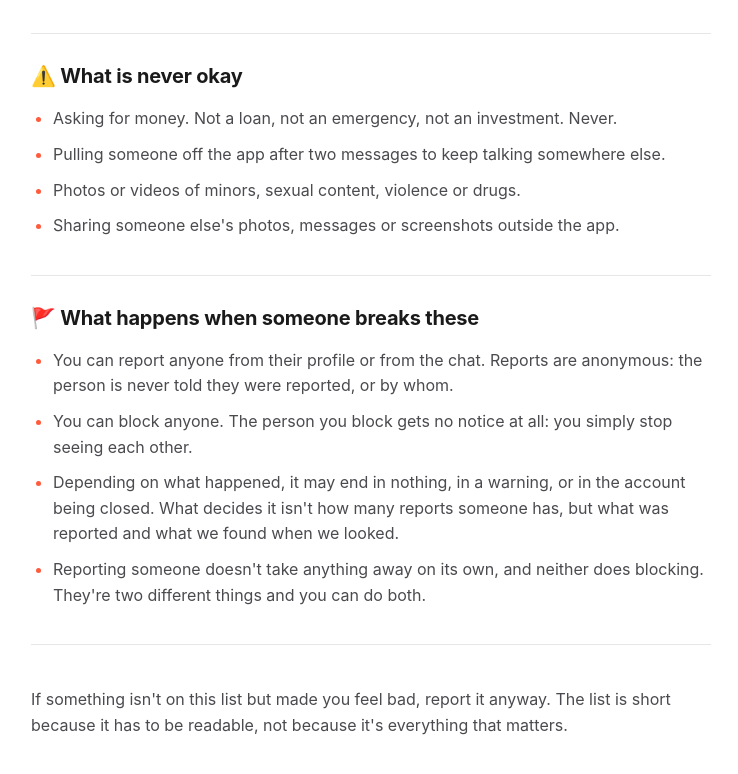
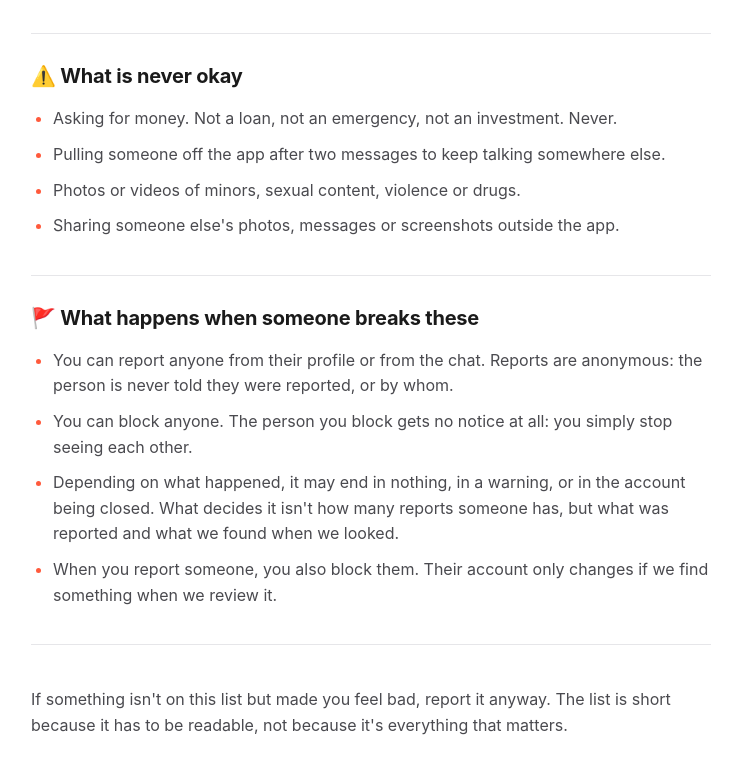
Before and after one commit to melanytrujillo8950/bommi-legal, a plain HTML site: page en/guidelines.html in a window 1280 px wide. Shown: the part 1434-2208 px from the top of the page, without its empty margins (269-1007 px from the left). Drawn offline with Linux system fonts and the light colour scheme.

Commit message:
Las normas dicen que reportar también bloquea
Desde el 2026-11-20, en Bommi reportar a alguien también lo bloquea.

Co-Authored-By: Claude Opus 5.5 <noreply@anthropic.com>

```diff
--- a/en/guidelines.html
+++ b/en/guidelines.html
@@ -133,7 +133,7 @@
         <li>You can report anyone from their profile or from the chat. Reports are anonymous: the person is never told they were reported, or by whom.</li>
         <li>You can block anyone. The person you block gets no notice at all: you simply stop seeing each other.</li>
         <li>Depending on what happened, it may end in nothing, in a warning, or in the account being closed. What decides it isn't how many reports someone has, but what was reported and what we found when we looked.</li>
-        <li>Reporting someone doesn't take anything away on its own, and neither does blocking. They're two different things and you can do both.</li>
+        <li>When you report someone, you also block them. Their account only changes if we find something when we review it.</li>
         </ul>
       </section>
 
```
Also changed, not shown: normas.html (+1 -1 lines).
